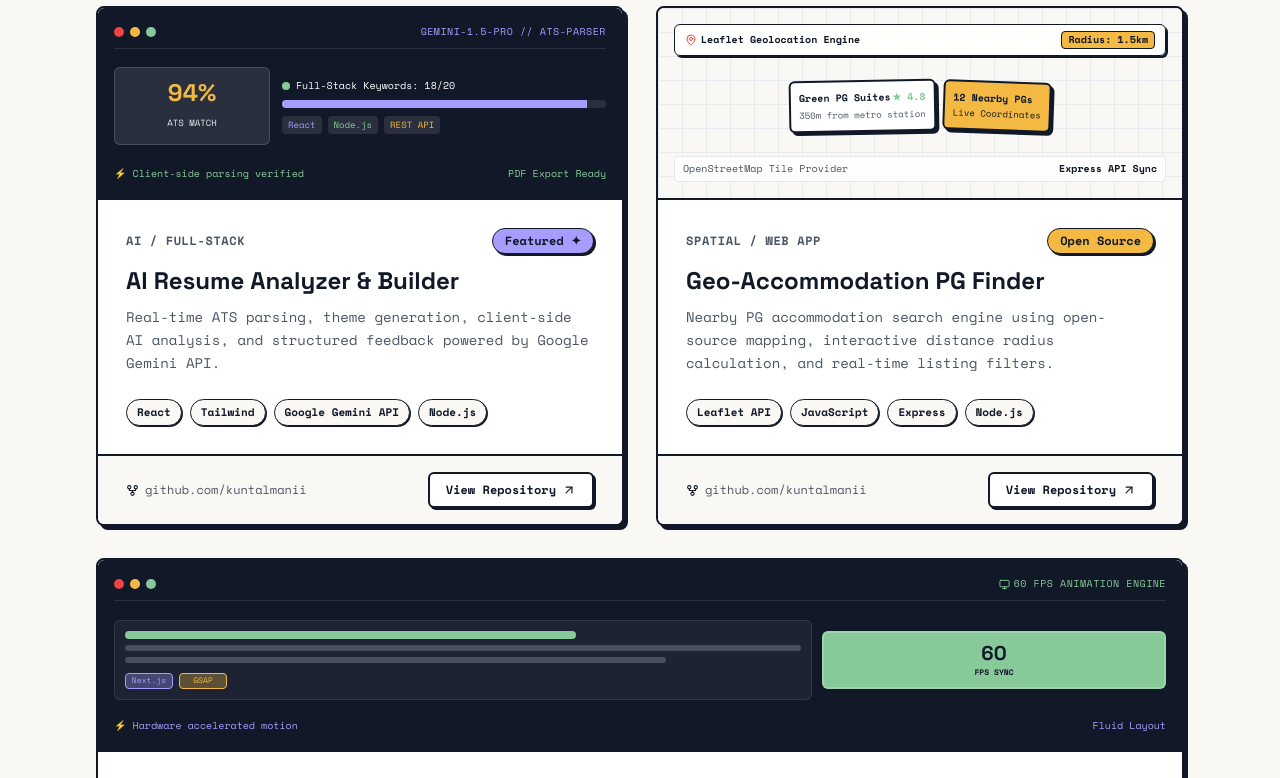
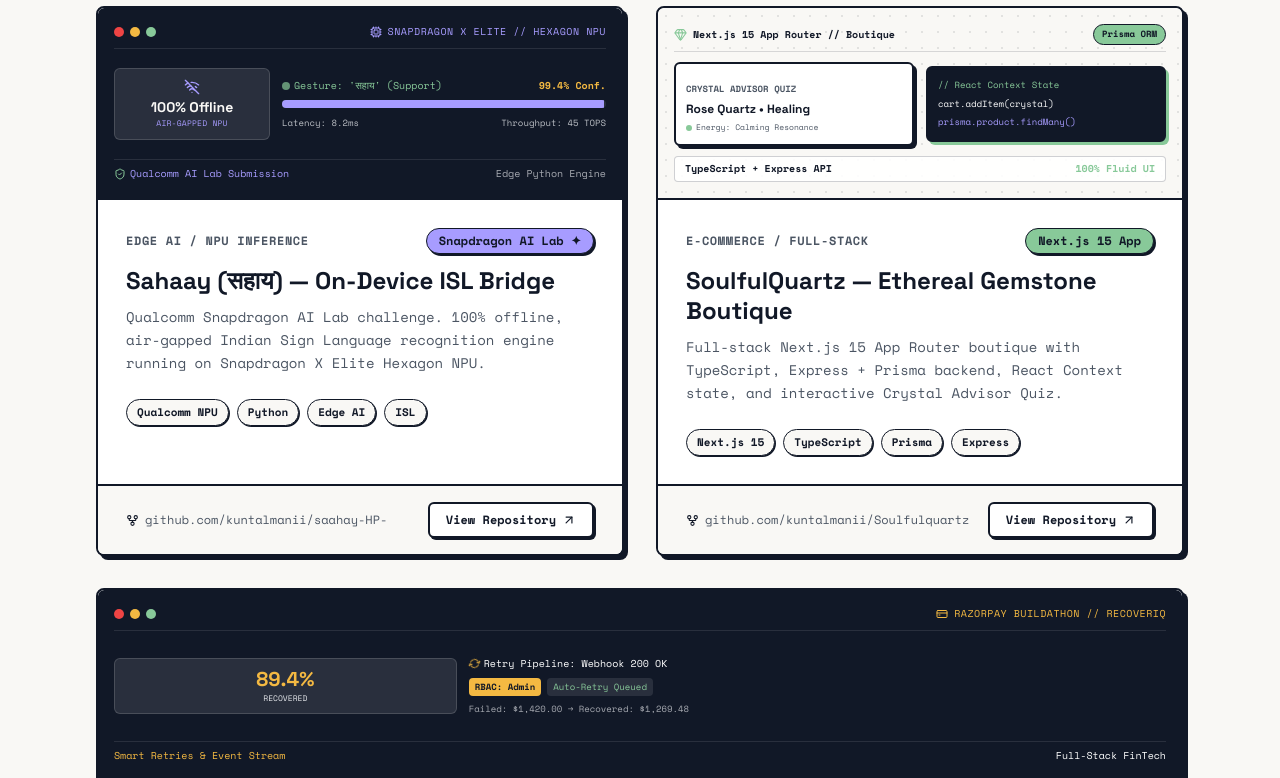
Before and after one commit to kuntalmanii/My-portfolio, a React (Vite) app: page / in a window 1280 px wide. Shown: the part 2060-2838 px from the top of the page. Built offline with nearby package versions, Linux system fonts and the light colour scheme.

Commit message:
feat: Update featured projects with flagship repos (Sahaay ISL Bridge, SoulfulQuartz, RecoverIQ)

```diff
--- a/src/components/FeaturedProjects.jsx
+++ b/src/components/FeaturedProjects.jsx
@@ -1,133 +1,177 @@
-import { ExternalLink, GitFork, ArrowUpRight, Sparkles, MapPin, FileText, Monitor, CheckCircle2 } from 'lucide-react'
+import {
+  ExternalLink,
+  GitFork,
+  ArrowUpRight,
+  Sparkles,
+  Cpu,
+  WifiOff,
+  ShieldCheck,
+  Gem,
+  CreditCard,
+  RefreshCw,
+  CheckCircle2,
+} from 'lucide-react'
 import { projectsData } from '../data/projectsData'
 
-// Visual Mockup Component customized for each project type
-function ProjectMockup({ type, accentColor, title }) {
-  if (type === 'resume') {
+// Visual Mockup Component customized for each flagship project
+function ProjectMockup({ type }) {
+  // 1. Sahaay (सहाय) — On-Device ISL Bridge
+  if (type === 'sahaay') {
     return (
-      <div className="w-full h-44 sm:h-48 bg-[#111827] rounded-t-[6px] p-4 flex flex-col justify-between border-b-2 border-[#111827] relative overflow-hidden">
-        {/* Terminal / Browser chrome */}
+      <div className="w-full h-44 sm:h-48 bg-[#111827] rounded-t-[6px] p-4 flex flex-col justify-between border-b-2 border-[#111827] relative overflow-hidden text-white">
+        {/* Chrome header */}
         <div className="flex items-center justify-between pb-2 border-b border-white/10">
           <div className="flex items-center gap-1.5">
             <span className="w-2.5 h-2.5 rounded-full bg-[#EF4444]" />
             <span className="w-2.5 h-2.5 rounded-full bg-[#F4B942]" />
             <span className="w-2.5 h-2.5 rounded-full bg-[#88C999]" />
           </div>
-          <span className="font-mono text-[10px] text-[#A79CFF] tracking-wider uppercase">
-            gemini-1.5-pro // ats-parser
+          <span className="font-mono text-[10px] text-[#A79CFF] tracking-wider uppercase flex items-center gap-1.5">
+            <Cpu size={12} className="text-[#A79CFF]" />
+            <span>Snapdragon X Elite // Hexagon NPU</span>
           </span>
         </div>
 
-        {/* Mock ATS Score & keyword chips */}
-        <div className="grid grid-cols-12 gap-3 items-center py-2">
-          <div className="col-span-4 bg-white/10 rounded-[6px] p-2.5 text-center border border-white/15">
-            <span className="block font-display font-black text-2xl text-[#F4B942] leading-tight">94%</span>
-            <span className="font-mono text-[9px] text-[#E5E7EB] uppercase">ATS Match</span>
+        {/* Central visual: Air-gapped Edge AI & ISL Recognition */}
+        <div className="grid grid-cols-12 gap-3 items-center py-1">
+          {/* Left badge: 100% Offline */}
+          <div className="col-span-4 bg-white/10 rounded-[6px] p-2.5 border border-white/15 text-center flex flex-col items-center justify-center">
+            <WifiOff size={16} className="text-[#A79CFF] mb-1" />
+            <span className="font-display font-black text-sm text-[#F9F8F5] leading-tight">100% Offline</span>
+            <span className="font-mono text-[8px] text-[#A79CFF] uppercase tracking-wide">Air-Gapped NPU</span>
           </div>
+
+          {/* Right details: Live gesture inference */}
           <div className="col-span-8 flex flex-col gap-1.5">
-            <div className="flex items-center gap-1.5">
-              <span className="w-2 h-2 rounded-full bg-[#88C999]" />
-              <span className="font-mono text-[10px] text-white">Full-Stack Keywords: 18/20</span>
+            <div className="flex items-center justify-between">
+              <span className="font-mono text-[10px] text-[#88C999] flex items-center gap-1">
+                <span className="w-2 h-2 rounded-full bg-[#88C999] animate-pulse" />
+                <span>Gesture: 'सहाय' (Support)</span>
+              </span>
+              <span className="font-mono text-[10px] font-bold text-[#F4B942]">99.4% Conf.</span>
             </div>
             <div className="w-full bg-white/10 rounded-full h-2 overflow-hidden">
-              <div className="bg-[#A79CFF] h-full w-[94%]" />
+              <div className="bg-[#A79CFF] h-full w-[99.4%]" />
             </div>
-            <div className="flex gap-1.5 flex-wrap pt-0.5">
-              <span className="font-mono text-[9px] px-1.5 py-0.5 rounded bg-white/10 text-[#A79CFF]">React</span>
-              <span className="font-mono text-[9px] px-1.5 py-0.5 rounded bg-white/10 text-[#88C999]">Node.js</span>
-              <span className="font-mono text-[9px] px-1.5 py-0.5 rounded bg-white/10 text-[#F4B942]">REST API</span>
+            <div className="flex items-center justify-between font-mono text-[9px] text-[#E5E7EB]/80 pt-0.5">
+              <span>Latency: 8.2ms</span>
+              <span>Throughput: 45 TOPS</span>
             </div>
           </div>
         </div>
 
-        <div className="flex items-center justify-between pt-1 font-mono text-[10px] text-[#88C999]">
-          <span>⚡ Client-side parsing verified</span>
-          <span>PDF Export Ready</span>
+        {/* Bottom status */}
+        <div className="flex items-center justify-between font-mono text-[10px] text-[#A79CFF] border-t border-white/10 pt-1.5">
+          <span className="flex items-center gap-1">
+            <ShieldCheck size={12} className="text-[#88C999]" />
+            <span>Qualcomm AI Lab Submission</span>
+          </span>
+          <span className="text-[#E5E7EB]/70">Edge Python Engine</span>
         </div>
       </div>
     )
   }
 
-  if (type === 'map') {
+  // 2. SoulfulQuartz — Ethereal Gemstone Boutique
+  if (type === 'gemstone') {
     return (
       <div className="w-full h-44 sm:h-48 bg-[#F9F8F5] rounded-t-[6px] p-4 flex flex-col justify-between border-b-2 border-[#111827] relative overflow-hidden">
-        {/* Map Grid Pattern */}
+        {/* Subtle grid background */}
         <div
-          className="absolute inset-0 bg-[linear-gradient(to_right,#E5E7EB_1px,transparent_1px),linear-gradient(to_bottom,#E5E7EB_1px,transparent_1px)] [background-size:24px_24px] opacity-80"
+          className="absolute inset-0 bg-[radial-gradient(#111827_1px,transparent_1px)] [background-size:16px_16px] opacity-10 pointer-events-none"
           aria-hidden="true"
         />
 
-        {/* Header toolbar */}
-        <div className="relative z-10 flex items-center justify-between bg-white/90 backdrop-blur-xs px-2.5 py-1.5 rounded-[6px] border border-[#111827] shadow-[2px_2px_0px_0px_#111827]">
-          <span className="font-mono text-[10px] font-bold text-[#111827] flex items-center gap-1">
-            <MapPin size={12} className="text-[#EF4444]" />
-            <span>Leaflet Geolocation Engine</span>
+        {/* Chrome header */}
+        <div className="relative z-10 flex items-center justify-between pb-1.5 border-b border-[#111827]/15">
+          <span className="font-mono text-[10px] font-bold text-[#111827] flex items-center gap-1.5">
+            <Gem size={13} className="text-[#88C999]" />
+            <span>Next.js 15 App Router // Boutique</span>
           </span>
-          <span className="font-mono text-[10px] font-bold text-[#111827] bg-[#F4B942] px-1.5 py-0.2 rounded border border-[#111827]">
-            Radius: 1.5km
+          <span className="font-mono text-[9px] font-bold px-2 py-0.5 rounded-full bg-[#88C999] border border-[#111827] text-[#111827]">
+            Prisma ORM
           </span>
         </div>
 
-        {/* Floating accommodation cards */}
-        <div className="relative z-10 flex items-center justify-center gap-2 py-1">
-          <div className="bg-white rounded-[6px] border-2 border-[#111827] shadow-[3px_3px_0px_0px_#111827] p-2 max-w-[200px] -rotate-1">
-            <div className="flex items-center justify-between text-[10px] font-mono font-bold text-[#111827]">
-              <span>Green PG Suites</span>
-              <span className="text-[#88C999]">★ 4.8</span>
+        {/* Central visual: Crystal Advisor Quiz preview & state */}
+        <div className="relative z-10 grid grid-cols-2 gap-3 items-center py-1">
+          {/* Crystal Quiz Card */}
+          <div className="bg-white rounded-[6px] border-2 border-[#111827] shadow-[3px_3px_0px_0px_#111827] p-2.5">
+            <span className="font-mono text-[9px] font-bold text-[#4B5563] uppercase">Crystal Advisor Quiz</span>
+            <p className="font-display font-extrabold text-xs text-[#111827] mt-0.5">Rose Quartz &bull; Healing</p>
+            <div className="mt-1 flex items-center gap-1">
+              <span className="w-1.5 h-1.5 rounded-full bg-[#88C999]" />
+              <span className="font-mono text-[8px] text-[#4B5563]">Energy: Calming Resonance</span>
             </div>
-            <p className="font-mono text-[9px] text-[#4B5563] mt-0.5">350m from metro station</p>
           </div>
 
-          <div className="bg-[#F4B942] rounded-[6px] border-2 border-[#111827] shadow-[3px_3px_0px_0px_#111827] p-2 max-w-[150px] rotate-2 hidden sm:block">
-            <p className="font-mono text-[10px] font-black text-[#111827]">12 Nearby PGs</p>
-            <p className="font-mono text-[9px] text-[#111827]">Live Coordinates</p>
+          {/* Architecture snapshot */}
+          <div className="bg-[#111827] text-white rounded-[6px] border-2 border-[#111827] shadow-[3px_3px_0px_0px_#88C999] p-2.5 font-mono text-[9px] flex flex-col gap-1">
+            <span className="text-[#88C999]">// React Context State</span>
+            <span className="text-white">cart.addItem(crystal)</span>
+            <span className="text-[#A79CFF]">prisma.product.findMany()</span>
           </div>
         </div>
 
-        <div className="relative z-10 flex items-center justify-between font-mono text-[10px] text-[#4B5563] bg-white/80 px-2 py-1 rounded border border-[#E5E7EB]">
-          <span>OpenStreetMap Tile Provider</span>
-          <span className="text-[#111827] font-bold">Express API Sync</span>
+        {/* Bottom bar */}
+        <div className="relative z-10 flex items-center justify-between font-mono text-[10px] text-[#4B5563] bg-white/90 px-2.5 py-1 rounded border border-[#111827]/20">
+          <span className="font-bold text-[#111827]">TypeScript + Express API</span>
+          <span className="text-[#88C999] font-bold">100% Fluid UI</span>
         </div>
       </div>
     )
   }
 
-  // PW IOI Redesign Mockup
+  // 3. RecoverIQ — Razorpay Buildathon
   return (
-    <div className="w-full h-44 sm:h-48 bg-[#111827] rounded-t-[6px] p-4 flex flex-col justify-between border-b-2 border-[#111827] relative overflow-hidden">
-      {/* Top Bar */}
+    <div className="w-full h-44 sm:h-48 bg-[#111827] rounded-t-[6px] p-4 flex flex-col justify-between border-b-2 border-[#111827] relative overflow-hidden text-white">
+      {/* Chrome header */}
       <div className="flex items-center justify-between pb-2 border-b border-white/10">
         <div className="flex items-center gap-1.5">
           <span className="w-2.5 h-2.5 rounded-full bg-[#EF4444]" />
           <span className="w-2.5 h-2.5 rounded-full bg-[#F4B942]" />
           <span className="w-2.5 h-2.5 rounded-full bg-[#88C999]" />
         </div>
-        <span className="font-mono text-[10px] text-[#88C999] tracking-wider uppercase flex items-center gap-1">
-          <Monitor size={11} /> 60 FPS Animation Engine
+        <span className="font-mono text-[10px] text-[#F4B942] tracking-wider uppercase flex items-center gap-1.5">
+          <CreditCard size={12} />
+          <span>Razorpay Buildathon // RecoverIQ</span>
         </span>
       </div>
 
-      {/* Visual wireframe illustration */}
-      <div className="grid grid-cols-3 gap-2.5 items-center py-1">
-        <div className="col-span-2 bg-white/5 rounded-[6px] p-2.5 border border-white/10 flex flex-col gap-1.5">
-          <div className="h-2 w-2/3 bg-[#88C999] rounded" />
-          <div className="h-1.5 w-full bg-white/20 rounded" />
-          <div className="h-1.5 w-4/5 bg-white/20 rounded" />
-          <div className="flex gap-1.5 pt-1">
-            <span className="h-4 w-12 rounded bg-[#A79CFF]/30 border border-[#A79CFF] font-mono text-[8px] text-[#A79CFF] flex items-center justify-center">Next.js</span>
-            <span className="h-4 w-12 rounded bg-[#F4B942]/30 border border-[#F4B942] font-mono text-[8px] text-[#F4B942] flex items-center justify-center">GSAP</span>
-          </div>
+      {/* Central visual: Payment Recovery Pipeline */}
+      <div className="grid grid-cols-12 gap-3 items-center py-1">
+        {/* Recovery rate box */}
+        <div className="col-span-4 bg-white/10 rounded-[6px] p-2 text-center border border-white/15 flex flex-col justify-center">
+          <span className="font-display font-black text-xl text-[#F4B942] leading-tight">89.4%</span>
+          <span className="font-mono text-[8px] text-[#E5E7EB] uppercase">Recovered</span>
         </div>
 
-        <div className="col-span-1 bg-[#88C999] rounded-[6px] p-2 border-2 border-white/20 flex flex-col items-center justify-center text-center">
-          <span className="font-display font-black text-xl text-[#111827] leading-tight">60</span>
-          <span className="font-mono text-[8px] font-bold text-[#111827] uppercase">FPS Sync</span>
+        {/* Pipeline status */}
+        <div className="col-span-8 flex flex-col gap-1.5">
+          <div className="flex items-center justify-between">
+            <span className="font-mono text-[10px] text-white flex items-center gap-1">
+              <RefreshCw size={11} className="text-[#F4B942] animate-spin" />
+              <span>Retry Pipeline: Webhook 200 OK</span>
+            </span>
+          </div>
+          <div className="flex gap-1.5 items-center">
+            <span className="font-mono text-[9px] px-1.5 py-0.5 rounded bg-[#F4B942] text-[#111827] font-bold">
+              RBAC: Admin
+            </span>
+            <span className="font-mono text-[9px] px-1.5 py-0.5 rounded bg-white/10 text-[#88C999]">
+              Auto-Retry Queued
+            </span>
+          </div>
+          <span className="font-mono text-[9px] text-[#E5E7EB]/70">
+            Failed: $1,420.00 &rarr; Recovered: $1,269.48
+          </span>
         </div>
       </div>
 
-      <div className="flex items-center justify-between font-mono text-[10px] text-[#A79CFF]">
-        <span>⚡ Hardware accelerated motion</span>
-        <span>Fluid Layout</span>
+      {/* Bottom bar */}
+      <div className="flex items-center justify-between font-mono text-[10px] text-[#F4B942] border-t border-white/10 pt-1.5">
+        <span>Smart Retries &amp; Event Stream</span>
+        <span className="text-white">Full-Stack FinTech</span>
       </div>
     </div>
   )
@@ -143,13 +187,13 @@
           <div>
             <div className="inline-flex items-center gap-2 px-3 py-1 rounded-full bg-white border-2 border-[#111827] shadow-[2px_2px_0px_0px_#111827] font-mono text-xs font-bold text-[#111827] mb-3">
               <Sparkles size={14} className="text-[#111827]" />
-              <span>FEATURED PORTFOLIO</span>
+              <span>FLAGSHIP REPOSITORIES</span>
             </div>
             <h2 className="font-display font-black text-3xl sm:text-5xl text-[#111827] tracking-tight">
-              Selected Projects
+              Featured Projects
             </h2>
             <p className="font-mono text-xs sm:text-sm text-[#4B5563] mt-2 max-w-xl">
-              Production web applications and frontend engineering systems built with clean code and interactive craft.
+              Flagship engineering projects spanning edge AI on Qualcomm NPUs, Next.js 15 e-commerce architecture, and FinTech recovery engines.
             </p>
           </div>
 
@@ -179,11 +223,7 @@
               >
                 <div>
                   {/* Preview Mockup Container */}
-                  <ProjectMockup
-                    type={project.previewType}
-                    accentColor={project.accentColor}
-                    title={project.title}
-                  />
+                  <ProjectMockup type={project.previewType} />
 
                   {/* Card Content */}
                   <div className="p-6 sm:p-7">
@@ -199,9 +239,9 @@
                         className={`font-mono text-xs font-bold px-3 py-1 rounded-full border border-[#111827] shadow-[2px_2px_0px_0px_#111827] ${
                           project.statusVariant === 'primary'
                             ? 'bg-[#A79CFF] text-[#111827]'
-                            : project.statusVariant === 'secondary'
-                            ? 'bg-[#F4B942] text-[#111827]'
-                            : 'bg-[#88C999] text-[#111827]'
+                            : project.statusVariant === 'surface'
+                            ? 'bg-[#88C999] text-[#111827]'
+                            : 'bg-[#F4B942] text-[#111827]'
                         }`}
                       >
                         {project.status}
@@ -209,7 +249,7 @@
                     </div>
 
                     {/* Title */}
-                    <h3 className="font-display font-extrabold text-xl sm:text-2xl text-[#111827] group-hover:text-[#111827] transition-colors leading-tight mb-2.5">
+                    <h3 className="font-display font-extrabold text-xl sm:text-2xl text-[#111827] leading-tight mb-2.5">
                       {project.title}
                     </h3>
 
@@ -218,7 +258,7 @@
                       {project.description}
                     </p>
 
-                    {/* Highlights bullet points if expanded */}
+                    {/* Highlights bullet points if expanded card */}
                     {isLastOdd && (
                       <div className="grid sm:grid-cols-3 gap-3 mb-5 p-3 rounded-[6px] bg-[#F9F8F5] border border-[#E5E7EB]">
                         {project.highlights.map((h, i) => (
@@ -245,11 +285,11 @@
                   </div>
                 </div>
 
-                {/* Card Footer: Direct Link to github.com/kuntalmanii */}
+                {/* Card Footer: Direct Link to repository */}
                 <div className="px-6 sm:px-7 py-4 bg-[#F9F8F5] border-t-2 border-[#111827] flex items-center justify-between gap-4">
-                  <div className="flex items-center gap-1.5 font-mono text-xs text-[#4B5563]">
-                    <GitFork size={13} className="text-[#111827]" />
-                    <span className="truncate">github.com/kuntalmanii</span>
+                  <div className="flex items-center gap-1.5 font-mono text-xs text-[#4B5563] truncate">
+                    <GitFork size={13} className="text-[#111827] shrink-0" />
+                    <span className="truncate">{project.githubUrl.replace('https://', '')}</span>
                   </div>
 
                   <a
@@ -257,7 +297,7 @@
                     target="_blank"
                     rel="noopener noreferrer"
                     aria-label={`View ${project.title} on GitHub`}
-                    className="inline-flex items-center gap-1.5 px-4 py-2 rounded-[6px] font-mono text-xs font-bold text-[#111827] bg-white border-2 border-[#111827] shadow-[2px_2px_0px_0px_#111827] hover:bg-[#F4B942] hover:translate-x-0.5 hover:translate-y-0.5 hover:shadow-[1px_1px_0px_0px_#111827] transition-all cursor-pointer select-none"
+                    className="inline-flex items-center gap-1.5 px-4 py-2 rounded-[6px] font-mono text-xs font-bold text-[#111827] bg-white border-2 border-[#111827] shadow-[2px_2px_0px_0px_#111827] hover:bg-[#F4B942] hover:translate-x-0.5 hover:translate-y-0.5 hover:shadow-[1px_1px_0px_0px_#111827] transition-all cursor-pointer select-none shrink-0"
                   >
                     <span>View Repository</span>
                     <ArrowUpRight size={14} />
--- a/src/data/projectsData.js
+++ b/src/data/projectsData.js
@@ -1,66 +1,66 @@
 /**
  * src/data/projectsData.js
  *
- * Core projects data sourced from github.com/kuntalmanii.
+ * Flagship repositories from github.com/kuntalmanii.
  */
 
 export const projectsData = [
   {
-    id: 'ai-resume-analyzer',
-    title: 'AI Resume Analyzer & Builder',
-    category: 'AI / Full-Stack',
-    status: 'Featured ✦',
+    id: 'sahaay-isl-bridge',
+    title: 'Sahaay (सहाय) — On-Device ISL Bridge',
+    category: 'Edge AI / NPU Inference',
+    status: 'Snapdragon AI Lab ✦',
     statusVariant: 'primary',
     description:
-      'Real-time ATS parsing, theme generation, client-side AI analysis, and structured feedback powered by Google Gemini API.',
+      'Qualcomm Snapdragon AI Lab challenge. 100% offline, air-gapped Indian Sign Language recognition engine running on Snapdragon X Elite Hexagon NPU.',
     highlights: [
-      'Real-time ATS keyword parsing & scoring',
-      'Dynamic resume theme generator with export capabilities',
-      'Client-side Google Gemini API integration for intelligent resume optimization',
+      'Zero-cloud latency with 100% air-gapped on-device inference',
+      'Accelerated on Qualcomm Snapdragon X Elite Hexagon NPU (45 TOPS)',
+      'Real-time Indian Sign Language (ISL) gesture to speech/text translation',
     ],
-    tech: ['React', 'Tailwind', 'Google Gemini API', 'Node.js'],
-    githubUrl: 'https://github.com/kuntalmanii/Ai-resume-builder-',
-    liveUrl: 'https://github.com/kuntalmanii/Ai-resume-builder-',
-    previewType: 'resume',
-    accentColor: '#A79CFF',
+    tech: ['Qualcomm NPU', 'Python', 'Edge AI', 'ISL'],
+    githubUrl: 'https://github.com/kuntalmanii/saahay-HP-',
+    liveUrl: 'https://github.com/kuntalmanii/saahay-HP-',
+    previewType: 'sahaay',
+    accentColor: '#A79CFF', // Primary token
   },
   {
-    id: 'geo-accommodation-pg-finder',
-    title: 'Geo-Accommodation PG Finder',
-    category: 'Spatial / Web App',
-    status: 'Open Source',
+    id: 'soulful-quartz',
+    title: 'SoulfulQuartz — Ethereal Gemstone Boutique',
+    category: 'E-Commerce / Full-Stack',
+    status: 'Next.js 15 App',
+    statusVariant: 'surface',
+    description:
+      'Full-stack Next.js 15 App Router boutique with TypeScript, Express + Prisma backend, React Context state, and interactive Crystal Advisor Quiz.',
+    highlights: [
+      'Next.js 15 App Router with Server Components & TypeScript',
+      'Interactive Crystal Advisor Quiz with dynamic personalization engine',
+      'Robust Express + Prisma ORM relational database architecture',
+    ],
+    tech: ['Next.js 15', 'TypeScript', 'Prisma', 'Express'],
+    githubUrl: 'https://github.com/kuntalmanii/Soulfulquartz',
+    liveUrl: 'https://github.com/kuntalmanii/Soulfulquartz',
+    previewType: 'gemstone',
+    accentColor: '#88C999', // Surface token
+  },
+  {
+    id: 'recover-iq',
+    title: 'RecoverIQ — Razorpay Buildathon',
+    category: 'FinTech / Payment Infra',
+    status: 'Razorpay Buildathon ✦',
     statusVariant: 'secondary',
     description:
-      'Nearby PG accommodation search engine using open-source mapping, interactive distance radius calculation, and real-time listing filters.',
+      'Intelligent payment recovery platform featuring full-stack architecture, Role-Based Access Control (RBAC), and automated retry pipelines.',
     highlights: [
-      'Interactive Leaflet API map pins with custom popup cards',
-      'Proximity-based search by college or workplace radius',
-      'Node.js & Express REST endpoints for accommodation data',
+      'Automated smart retry pipelines for failed merchant transactions',
+      'Full-stack architecture with enterprise Role-Based Access Control (RBAC)',
+      'Real-time Razorpay webhook event streaming & transaction auditing',
     ],
-    tech: ['Leaflet API', 'JavaScript', 'Express', 'Node.js'],
-    githubUrl: 'https://github.com/kuntalmanii',
-    liveUrl: 'https://github.com/kuntalmanii',
-    previewType: 'map',
-    accentColor: '#F4B942',
-  },
-  {
-    id: 'pw-ioi-website-redesign',
-    title: 'PW IOI Website Redesign',
-    category: 'Design Engineering',
-    status: 'Case Study',
-    statusVariant: 'surface',
-    description:
-      'Full frontend redesign with 60 FPS animations, fluid typography, modern micro-interactions, and high-fidelity mobile responsiveness.',
-    highlights: [
-      'Butter-smooth 60 FPS transitions via Framer Motion & GSAP',
-      'Decoupled TypeScript component architecture on Next.js',
-      'Mobile-first responsive layouts with hard drop shadow accents',
-    ],
-    tech: ['Next.js', 'TypeScript', 'Framer Motion', 'GSAP'],
-    githubUrl: 'https://github.com/kuntalmanii',
-    liveUrl: 'https://github.com/kuntalmanii',
-    previewType: 'redesign',
-    accentColor: '#88C999',
+    tech: ['React', 'Express', 'RBAC', 'FinTech'],
+    githubUrl: 'https://github.com/kuntalmanii/Razorpay-buildathon',
+    liveUrl: 'https://github.com/kuntalmanii/Razorpay-buildathon',
+    previewType: 'fintech',
+    accentColor: '#F4B942', // Secondary/Accent token
   },
 ]
 
```
